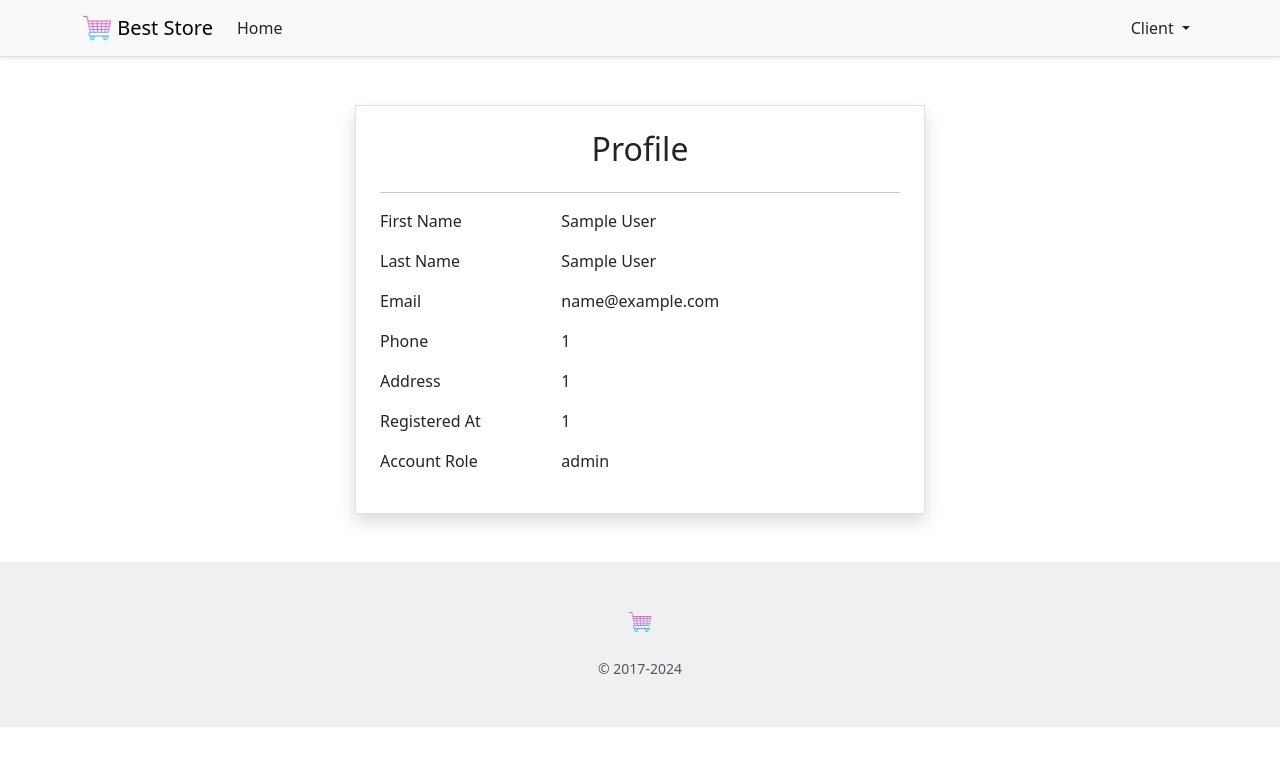
After one commit to Sweep76/event-registry-system, a PHP site: page /login/profile.php in a window 1280 px wide. The commit adds this page. Shown: the top 766 px of the page. Run offline with PHP 8.4, Linux system fonts and the light colour scheme; the visitor is signed in with stand-in values (Sample User, id 1).

Commit message:
fix: managed profile page

```diff
--- a/login/login.php
+++ b/login/login.php
@@ -22,7 +22,7 @@
         $dbConnection = getDatabaseConnection();
 
         $statement = $dbConnection->prepare(
-            "SELECT id, first_name, last_name, phone, password, created_at FROM users WHERE email = ?"
+            "SELECT id, first_name, last_name, phone, address, password, created_at FROM users WHERE email = ?"
         );
 
         // Bind variables to the prepared statement as parameters
@@ -32,7 +32,7 @@
         $statement->execute();
 
         // bind result variables
-        $statement->bind_result($id, $first_name, $last_name, $phone, $stored_password, $created_at);
+        $statement->bind_result($id, $first_name, $last_name, $phone, $address, $stored_password, $created_at);
 
         //fetch values
         if ($statement->fetch()) {
@@ -45,7 +45,9 @@
                 $_SESSION["last_name"] = $last_name;
                 $_SESSION["email"] = $email;
                 $_SESSION["phone"] = $phone;
+                $_SESSION["address"] = $address;
                 $_SESSION["created_at"] = $created_at;
+
 
                 // Redirect user to the home page
                 header("location: index.php");
--- /dev/null
+++ b/login/profile.php
@@ -0,0 +1,59 @@
+<?php
+include "layout/header.php";
+
+// Check if the user is logged in, if not then redirect him to login page
+if(!isset($_SESSION["email"])){
+    header("location: login.php");
+    exit;
+}
+?>
+
+
+<div class="container py-5">
+    <div class="row">
+        <div class="col-lg-6 mx-auto border shadow p-4">
+            <h2 class="text-center mb-4">Profile</h2>
+            <hr />
+
+            <div class="row mb-3">
+                <div class="col-sm-4">First Name</div>
+                <div class="col-sm-8"><?= $_SESSION["first_name"] ?></div>
+            </div>
+
+            <div class="row mb-3">
+                <div class="col-sm-4">Last Name</div>
+                <div class="col-sm-8"><?= $_SESSION["last_name"] ?></div>
+            </div>
+
+            <div class="row mb-3">
+                <div class="col-sm-4">Email</div>
+                <div class="col-sm-8"><?= $_SESSION["email"] ?></div>
+            </div>
+
+            <div class="row mb-3">
+                <div class="col-sm-4">Phone</div>
+                <div class="col-sm-8"><?= $_SESSION["phone"] ?></div>
+            </div>
+
+            <div class="row mb-3">
+                <div class="col-sm-4">Address</div>
+                <div class="col-sm-8"><?= $_SESSION["address"] ?></div>
+            </div>
+
+            <div class="row mb-3">
+                <div class="col-sm-4">Registered At</div>
+                <div class="col-sm-8"><?= $_SESSION["created_at"] ?></div>
+            </div>
+
+            <div class="row mb-3">
+                <div class="col-sm-4">Account Role</div>
+                <div class="col-sm-8"><?= $_SESSION["role"] ?></div>
+            </div>
+        </div>
+    </div>
+</div>
+
+
+<?php
+include "layout/footer.php";
+?>
```
